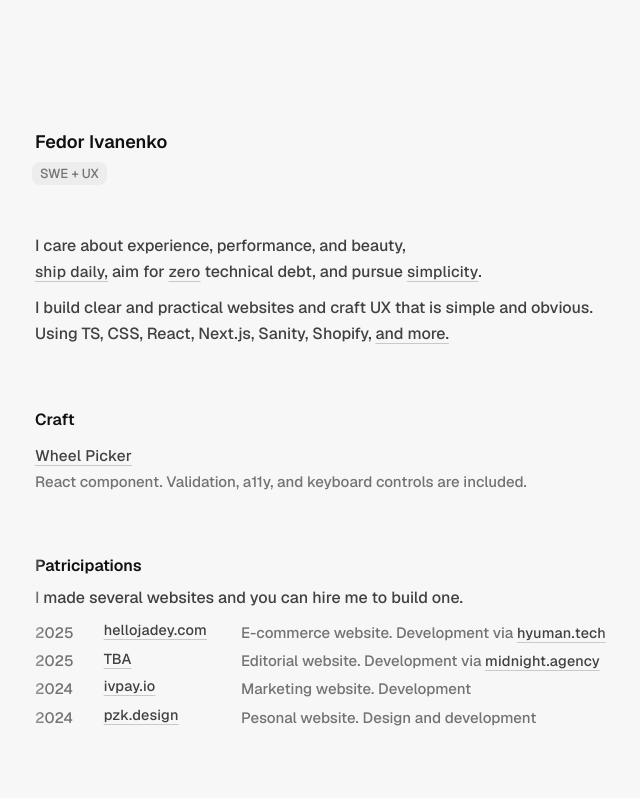
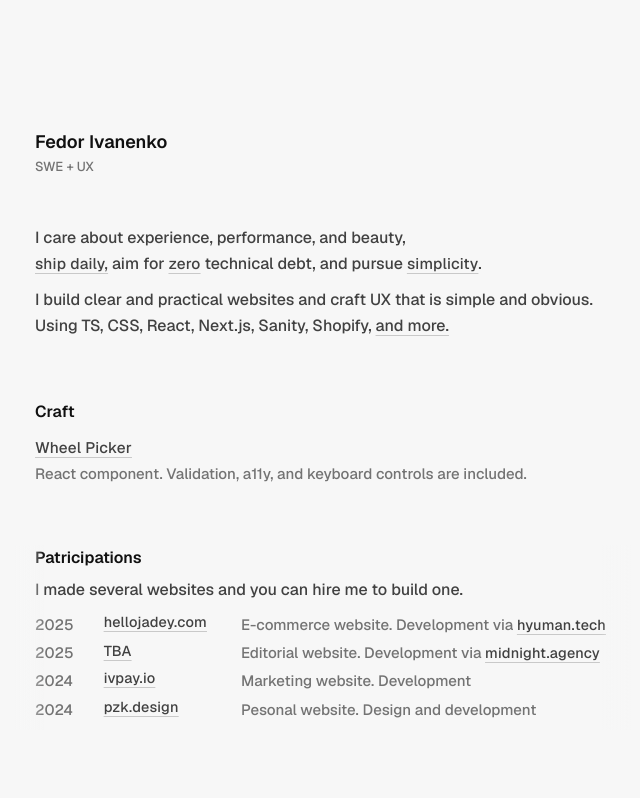
Before and after one commit to fedorivanenko/fedor-ivanenko-personal-website, a Next.js app: page / in a window 1280 px wide. Shown: the top 798 px of the page, without its empty margins (317-957 px from the left). Built offline with nearby package versions, Linux system fonts and the light colour scheme.

Commit message:
small fixes

```diff
--- a/app/page.tsx
+++ b/app/page.tsx
@@ -9,7 +9,7 @@ function BioPanel() {
         className={cn(sectionVariants({ animated: true }), "!space-y-0 mb-12")}
       >
         <h1>Fedor Ivanenko</h1>
-        <p className="text-muted-foreground bg-muted rounded-md px-2 py-0.25 -mx-0.75 mt-1.5 text-[13px] whitespace-nowrap max-w-min">
+        <p className="text-muted-foreground text-[13px] whitespace-nowrap max-w-min">
           SWE + UX
         </p>
       </div>
--- a/components/layout/header.tsx
+++ b/components/layout/header.tsx
@@ -1,22 +1,25 @@
 import { cn } from "@/lib/utils";
 import Link from "next/link";
 
-export function ReturnButton ({className}:{className?:string}) {
-
+export function ReturnButton({ className }: { className?: string }) {
   return (
-    <div className={cn("absolute flex justify-center items-center top-0 left-0 lg:left-2.5 bg-muted pl-2 pr-2 h-6 rounded-md text-muted-foreground text-[12px] sm:text-[13px]", className)}>
-        <Link href={"/"} target="_self" className="flex gap-1">
-          <span className="block translate-y-0.5">{"↩"}</span> Index
-        </Link>
-      </div>
-  )
-
+    <div
+      className={cn(
+        "absolute flex justify-center items-center top-0 left-0 lg:left-2.5 h-6 rounded-md text-muted-foreground text-[14px] sm:text-[14px]",
+        className
+      )}
+    >
+      <Link href={"/"} target="_self" className="flex gap-1">
+        <span className="block translate-y-0.5">{"↩"}</span> Index
+      </Link>
+    </div>
+  );
 }
 
 export function Header() {
   return (
     <header>
-      <ReturnButton/>
+      <ReturnButton />
     </header>
   );
 }
```
